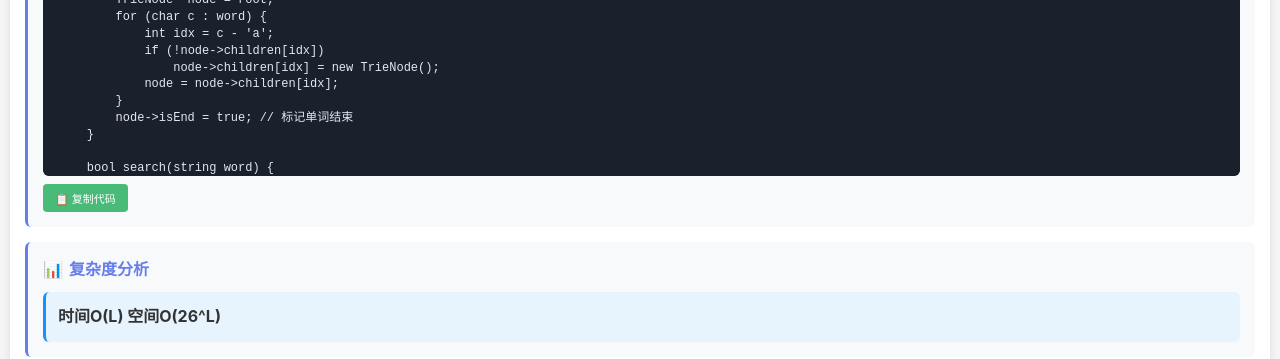
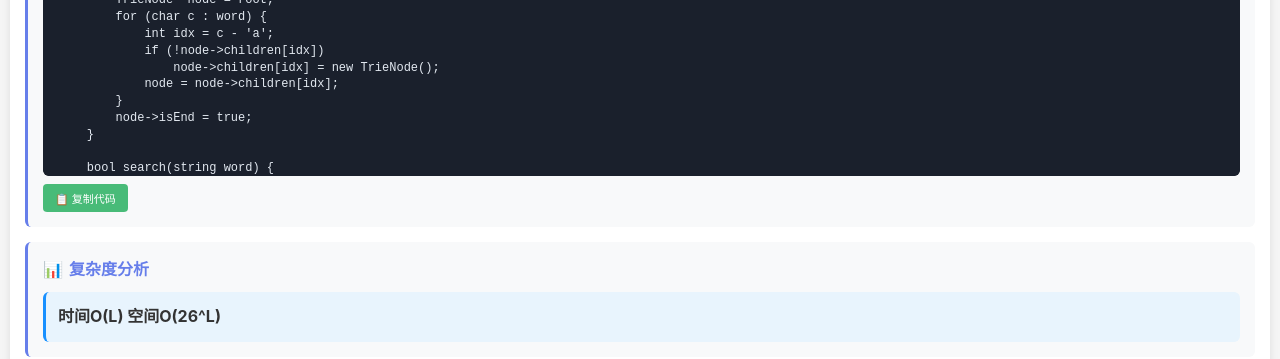
Before and after one commit to FangChao1086/FangChao1086.github.io, a Jekyll site: the page solutions/implement-trie-prefix-tree_solution.html, which Jekyll copies as it is, in a window 1280 px wide. Shown: the part 552-911 px from the top of the page. Built offline with Jekyll 4.4.1, drawn with Linux system fonts in a browser that asks for light colours; some of the changed text lies outside the part shown.

```diff
--- a/solutions/implement-trie-prefix-tree_solution.html
+++ b/solutions/implement-trie-prefix-tree_solution.html
@@ -177,7 +177,7 @@
                 node-&gt;children[idx] = new TrieNode();
             node = node-&gt;children[idx];
         }
-        node-&gt;isEnd = true; // 标记单词结束
+        node-&gt;isEnd = true;
     }
 
     bool search(string word) {
@@ -187,7 +187,7 @@
             if (!node-&gt;children[idx]) return false;
             node = node-&gt;children[idx];
         }
-        return node-&gt;isEnd; // 必须匹配完整单词
+        return node-&gt;isEnd;
     }
 
     bool startsWith(string prefix) {
```
Also changed, not shown: other parts of solutions/implement-trie-prefix-tree_solution.html (+1 -1 lines).
